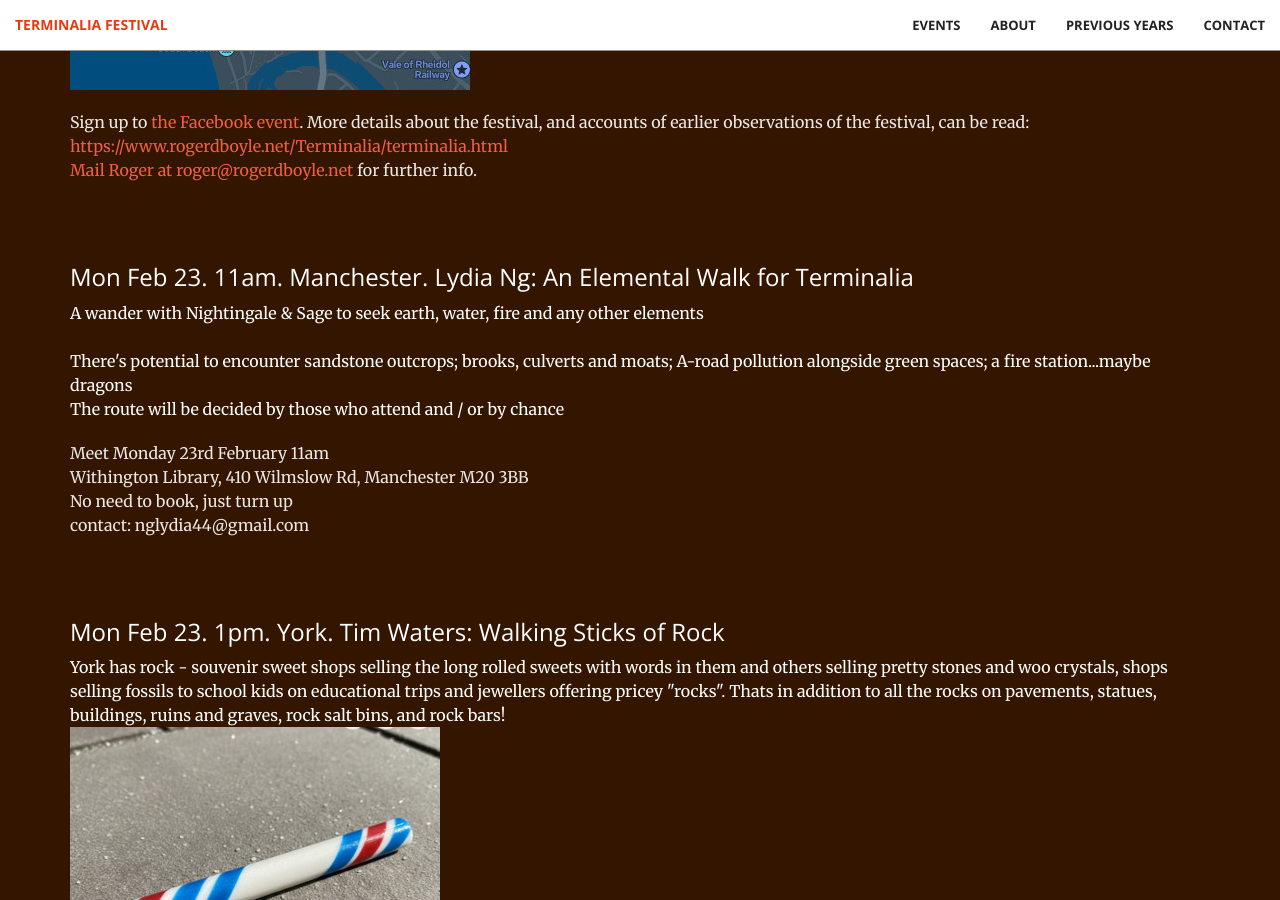
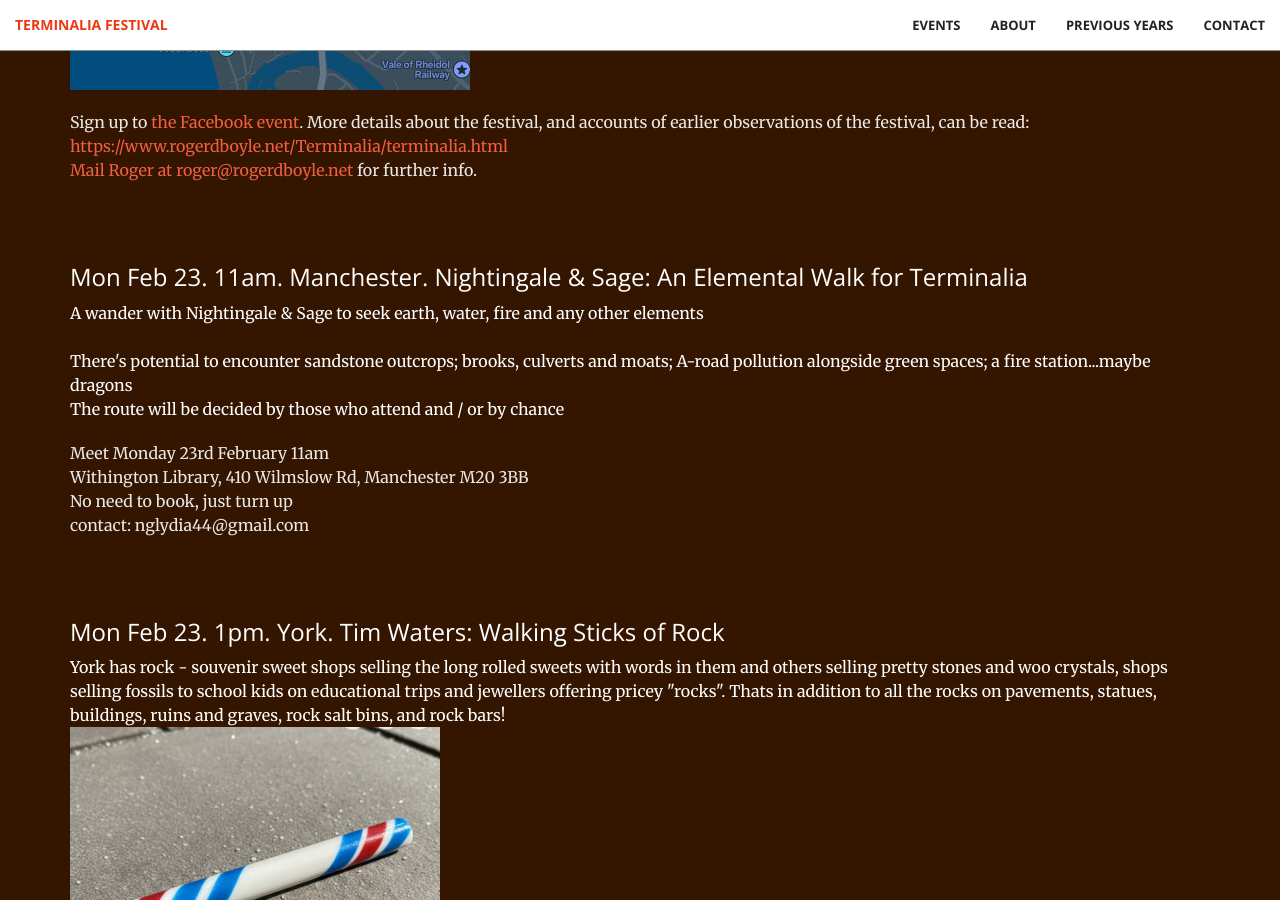
Before and after one commit to timwaters/terminalia, a Jekyll site: the page built from index.html, in a window 1280 px wide and 900 px high, scrolled down 7173 px. Built offline with Jekyll 4.4.1, drawn with Linux system fonts in a browser that asks for light colours.

Commit message:
change name

```diff
--- a/_includes/events.html
+++ b/_includes/events.html
@@ -200,7 +200,7 @@ What three words ///fades.curving.rich
 
        <div class="col-lg-12 col-lg-offset-0 text-left event">
 
-        <h3>Mon Feb 23. 11am. Manchester. Lydia Ng: An Elemental Walk for Terminalia</h3>
+        <h3>Mon Feb 23. 11am. Manchester. Nightingale & Sage: An Elemental Walk for Terminalia</h3>
 
 
         <p class="text">
```
